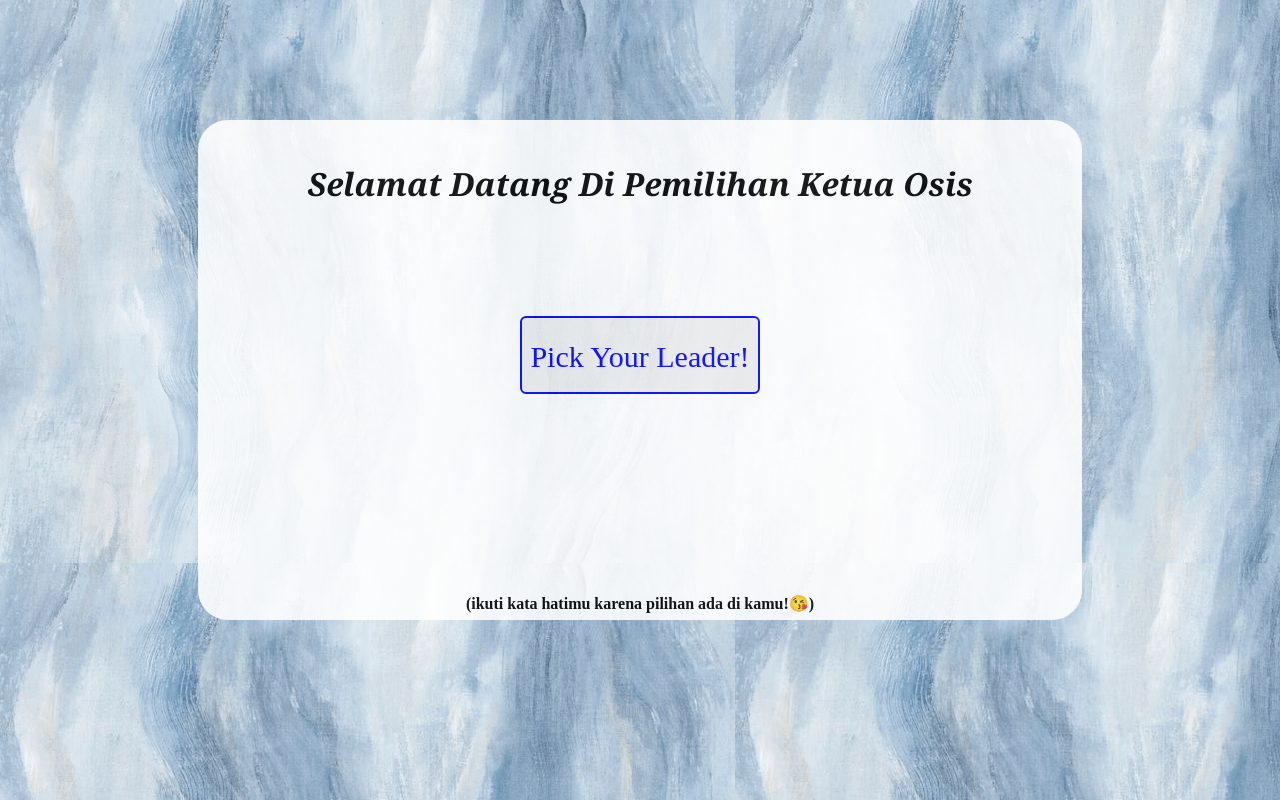
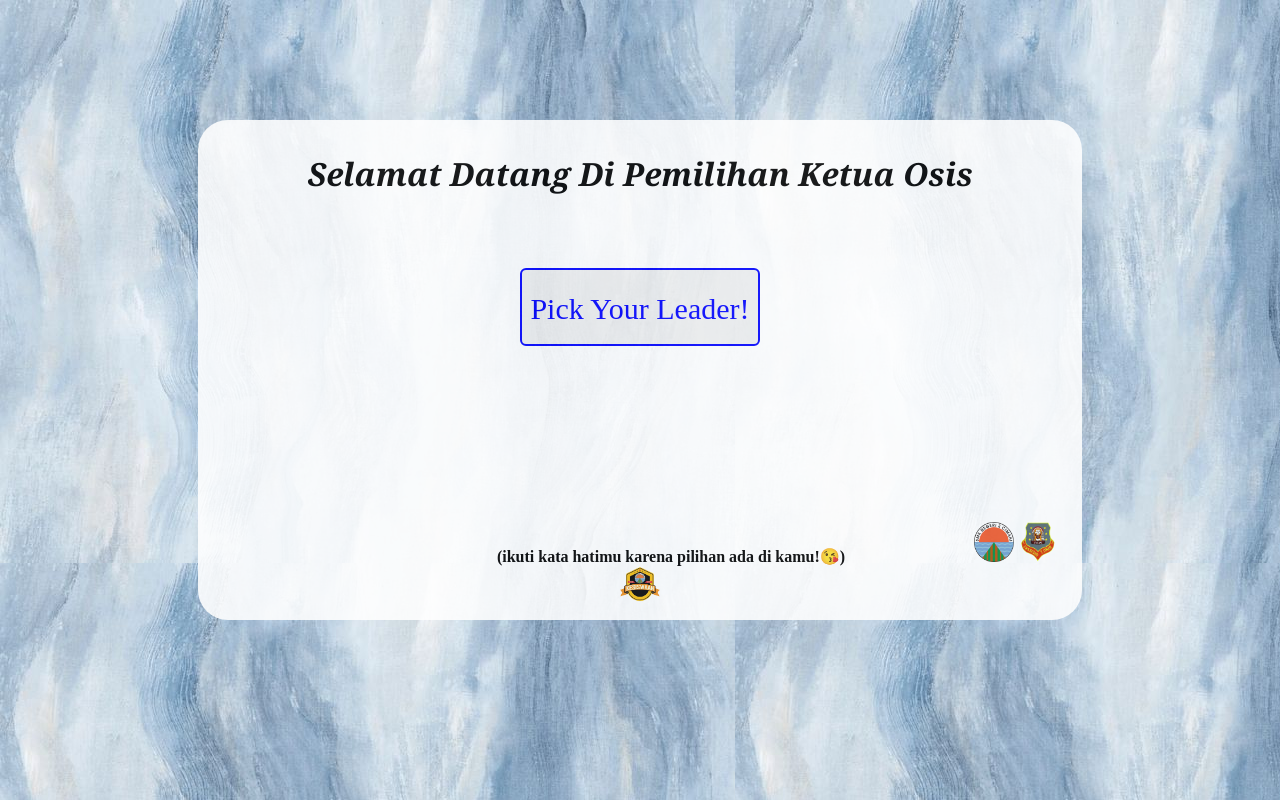
Before and after one commit to msa209hua/pemilos, a PHP site: page /pemilos/ in a window 1280 px wide. Run offline with PHP 8.4, Linux system fonts and the light colour scheme.

Commit message:
Penambahan Logo Index

```diff
--- a/index.php
+++ b/index.php
@@ -81,7 +81,11 @@ table{}
         <td style="padding-bottom: 125px;"><a href="pilih.php"><button>Pick Your Leader!</button></a></td>
     </tr>
     <tr>
-        <td><b>(ikuti kata hatimu karena pilihan ada di kamu!😘)</b>
+        <td><b style="padding-left: 275px;">(ikuti kata hatimu karena pilihan ada di kamu!😘)</b>
+            <img src="foto/smk.png"  style="padding-left: 125px;" width="40" height="40" viewBox="0 0 40 40" fill="none"><circle cx="35" cy="35" r="35">
+            <img src="foto/osis.png"  width="40" height="40" viewBox="0 0 40 40" fill="none"><circle cx="35" cy="35" r="35">
+            <img src="foto/kesiswaan.png"  width="40" height="40" viewBox="0 0 40 40" fill="none"><circle cx="35" cy="35" r="35">
+        </td>
     </tr>
         </table>
     </center>
```
